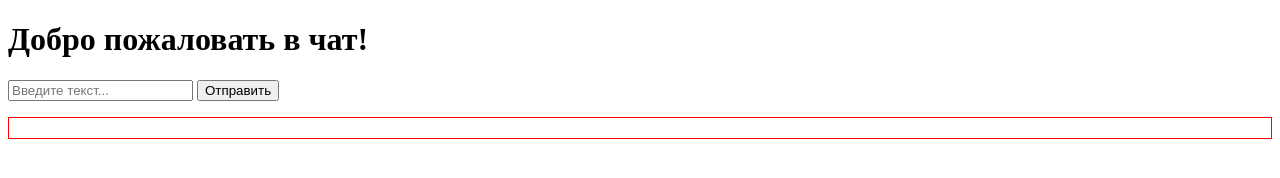
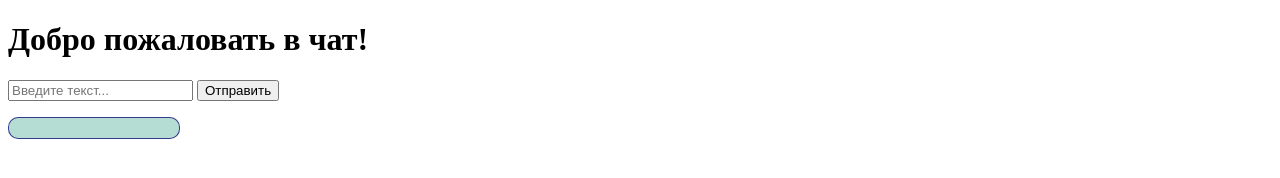
Before and after one commit to YeremenkoMariya/Messenger, a plain HTML site: page chat/index.html in a window 1280 px wide. Drawn offline with Linux system fonts and the light colour scheme.

Commit message:
изменение стиля
добавлен фон и скругленные уголки

```diff
--- a/chat/index.html
+++ b/chat/index.html
@@ -4,8 +4,11 @@
     <meta http-equiv="Content-Type" content="text/html; charset=utf-8">
       <style>
         p {
-        border: 1px solid red;
-        padding: 10px;
+          background: #B5DDD4;
+          width: 150px;
+          border: 1px solid rgba(19, 19, 122, 0.801);
+          padding: 10px;
+          border-radius: 10px;
         }
       </style>
   </head>
@@ -14,7 +17,7 @@
     <h1>Добро пожаловать в чат!</h1>
     <input type="text" id="txt1" placeholder="Введите текст...">
     <button onclick="out()" >Отправить</button>
-    <p id="txtprev1"></p>
+    <p id="txtprev1" ></p>
 
     <script>
       function out() {
```
